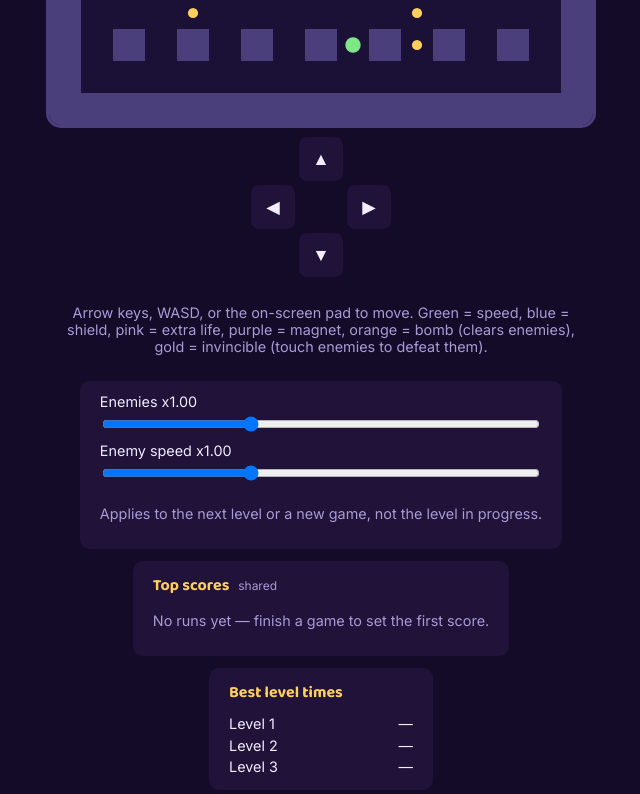
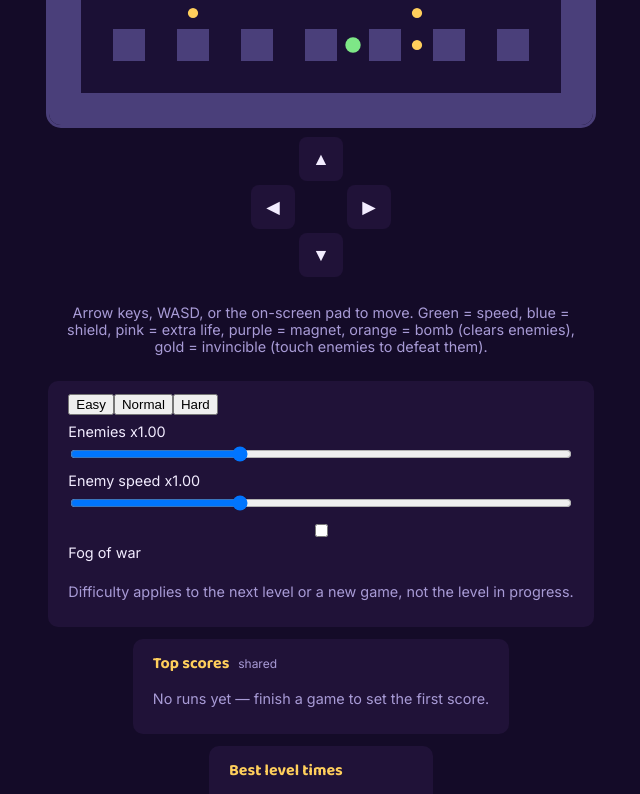
Before and after one commit to HetalRupareliya91/coin-maze-game, a Next.js app: page / in a window 1280 px wide. Shown: the part 466-1260 px from the top of the page, without its empty margins (319-959 px from the left). Built offline with nearby package versions, Linux system fonts and the light colour scheme.

Commit message:
feat: add core game engine and canvas rendering

```diff
--- a/components/CoinMazeGame.jsx
+++ b/components/CoinMazeGame.jsx
@@ -31,6 +31,7 @@ const MAGNET_MS = 7000;
 const MAGNET_RADIUS = 2.2;
 const INVINCIBLE_MS = 6000;
 const INVINCIBLE_KILL_SCORE = 25;
+const VISIBILITY_RADIUS = 3.2;
 
 const POWERUP_KINDS = ["speed", "shield", "life", "magnet", "bomb", "invincible"];
 const POWERUP_COLORS = {
@@ -40,6 +41,12 @@ const POWERUP_COLORS = {
   magnet: "#c792ea",
   bomb: "#ff9f43",
   invincible: "#ffe066",
+};
+
+const DIFFICULTY_PRESETS = {
+  easy: { enemyCountMult: 0.5, enemySpeedMult: 0.75 },
+  normal: { enemyCountMult: 1, enemySpeedMult: 1 },
+  hard: { enemyCountMult: 1.5, enemySpeedMult: 1.5 },
 };
 
 const DIRECTIONS = [
@@ -106,7 +113,7 @@ function buildLevel(levelIndex, settings) {
     });
   }
 
-  return { maze, coins, powerups, enemies, enemyMoveMs };
+  return { maze, coins, powerups, enemies, enemyMoveMs, revealed: new Array(COLS * ROWS).fill(false) };
 }
 
 export default function CoinMazeGame() {
@@ -149,17 +156,20 @@ export default function CoinMazeGame() {
   const [lastLevelTime, setLastLevelTime] = useState(null); // { ms, improved }
   const [nameInput, setNameInput] = useState("");
   const [runSaved, setRunSaved] = useState(false);
-  const [settings, setSettings] = useState({ enemyCountMult: 1, enemySpeedMult: 1 });
+  const [settings, setSettings] = useState({ ...DEFAULT_SETTINGS });
 
-  // One-time setup: load stored settings/name/best-times, and re-apply
-  // stored difficulty settings if they differ from the defaults already
-  // used for the initial synchronous level build above. Also try the
-  // shared leaderboard before falling back to the local one.
+  // One-time setup: load stored settings/name/best-times, re-apply stored
+  // difficulty settings if they differ from the defaults already used for
+  // the initial synchronous level build above, and try the shared
+  // leaderboard before falling back to the local one.
   useEffect(() => {
     const stored = getSettings();
     settingsRef.current = stored;
     setSettings(stored);
-    if (stored.enemyCountMult !== DEFAULT_SETTINGS.enemyCountMult || stored.enemySpeedMult !== DEFAULT_SETTINGS.enemySpeedMult) {
+    if (
+      stored.enemyCountMult !== DEFAULT_SETTINGS.enemyCountMult ||
+      stored.enemySpeedMult !== DEFAULT_SETTINGS.enemySpeedMult
+    ) {
       loadLevel(0);
     }
 
@@ -235,6 +245,19 @@ export default function CoinMazeGame() {
     setSettings(next);
     saveSettings(next);
   }, []);
+
+  const applyPreset = useCallback((key) => {
+    const next = { ...settingsRef.current, ...DIFFICULTY_PRESETS[key] };
+    settingsRef.current = next;
+    setSettings(next);
+    saveSettings(next);
+  }, []);
+
+  const activePreset = Object.keys(DIFFICULTY_PRESETS).find(
+    (key) =>
+      DIFFICULTY_PRESETS[key].enemyCountMult === settings.enemyCountMult &&
+      DIFFICULTY_PRESETS[key].enemySpeedMult === settings.enemySpeedMult
+  );
 
   // Folds the currently-running stint into the accumulator (if any) and
   // returns the total elapsed ms at this instant. Safe to call whenever
@@ -452,6 +475,39 @@ export default function CoinMazeGame() {
       }
     }
 
+    // Marks every cell within VISIBILITY_RADIUS of the player as
+    // permanently revealed, then returns the current visibility test used
+    // to decide what stays fully lit this frame.
+    function updateFog() {
+      const revealed = levelRef.current.revealed;
+      const render = playerRenderRef.current;
+      for (let y = 0; y < ROWS; y++) {
+        for (let x = 0; x < COLS; x++) {
+          const dx = x - render.x;
+          const dy = y - render.y;
+          if (dx * dx + dy * dy <= VISIBILITY_RADIUS * VISIBILITY_RADIUS) {
+            revealed[y * COLS + x] = true;
+          }
+        }
+      }
+    }
+
+    function drawFog(now) {
+      if (!settingsRef.current.fogOfWar) return;
+      const revealed = levelRef.current.revealed;
+      const render = playerRenderRef.current;
+      for (let y = 0; y < ROWS; y++) {
+        for (let x = 0; x < COLS; x++) {
+          const dx = x - render.x;
+          const dy = y - render.y;
+          if (dx * dx + dy * dy <= VISIBILITY_RADIUS * VISIBILITY_RADIUS) continue; // fully lit, no overlay
+          ctx.fillStyle = revealed[y * COLS + x] ? "rgba(10,4,26,0.55)" : "rgba(10,4,26,0.96)";
+          ctx.fillRect(x * CELL, y * CELL, CELL, CELL);
+        }
+      }
+      void now; // reserved for a future pulsing-light effect
+    }
+
     function draw(now) {
       const { maze, coins, powerups, enemies } = levelRef.current;
 
@@ -494,6 +550,8 @@ export default function CoinMazeGame() {
       ctx.arc(render.x * CELL + CELL / 2, render.y * CELL + CELL / 2, CELL * 0.34, 0, Math.PI * 2);
       ctx.fill();
 
+      drawFog(now);
+
       ctx.font = "13px sans-serif";
       ctx.textAlign = "right";
       let badgeY = 18;
@@ -516,6 +574,7 @@ export default function CoinMazeGame() {
       const dt = lastFrameTimeRef.current ? Math.min(0.05, (timestamp - lastFrameTimeRef.current) / 1000) : 0;
       lastFrameTimeRef.current = timestamp;
       updateSmoothing(dt);
+      updateFog();
 
       if (statusRef.current === "playing") {
         if (runningSinceRef.current === null) runningSinceRef.current = timestamp;
@@ -554,8 +613,6 @@ export default function CoinMazeGame() {
     return () => cancelAnimationFrame(rafRef.current);
     // eslint-disable-next-line react-hooks/exhaustive-deps
   }, [isWall, finishRun]);
-
-  if (!levelRef.current) return null;
 
   return (
     <div className="game-wrap">
@@ -629,6 +686,17 @@ export default function CoinMazeGame() {
       </p>
 
       <div className="settings">
+        <div className="preset-row">
+          {Object.keys(DIFFICULTY_PRESETS).map((key) => (
+            <button
+              key={key}
+              className={activePreset === key ? "preset-active" : ""}
+              onClick={() => applyPreset(key)}
+            >
+              {key[0].toUpperCase() + key.slice(1)}
+            </button>
+          ))}
+        </div>
         <label>
           Enemies x{settings.enemyCountMult.toFixed(2)}
           <input
@@ -651,7 +719,15 @@ export default function CoinMazeGame() {
             onChange={(e) => updateSetting("enemySpeedMult", Number(e.target.value))}
           />
         </label>
-        <p className="hint">Applies to the next level or a new game, not the level in progress.</p>
+        <label className="checkbox-row">
+          <input
+            type="checkbox"
+            checked={settings.fogOfWar}
+            onChange={(e) => updateSetting("fogOfWar", e.target.checked)}
+          />
+          Fog of war
+        </label>
+        <p className="hint">Difficulty applies to the next level or a new game, not the level in progress.</p>
       </div>
 
       <div className="leaderboard">
```
